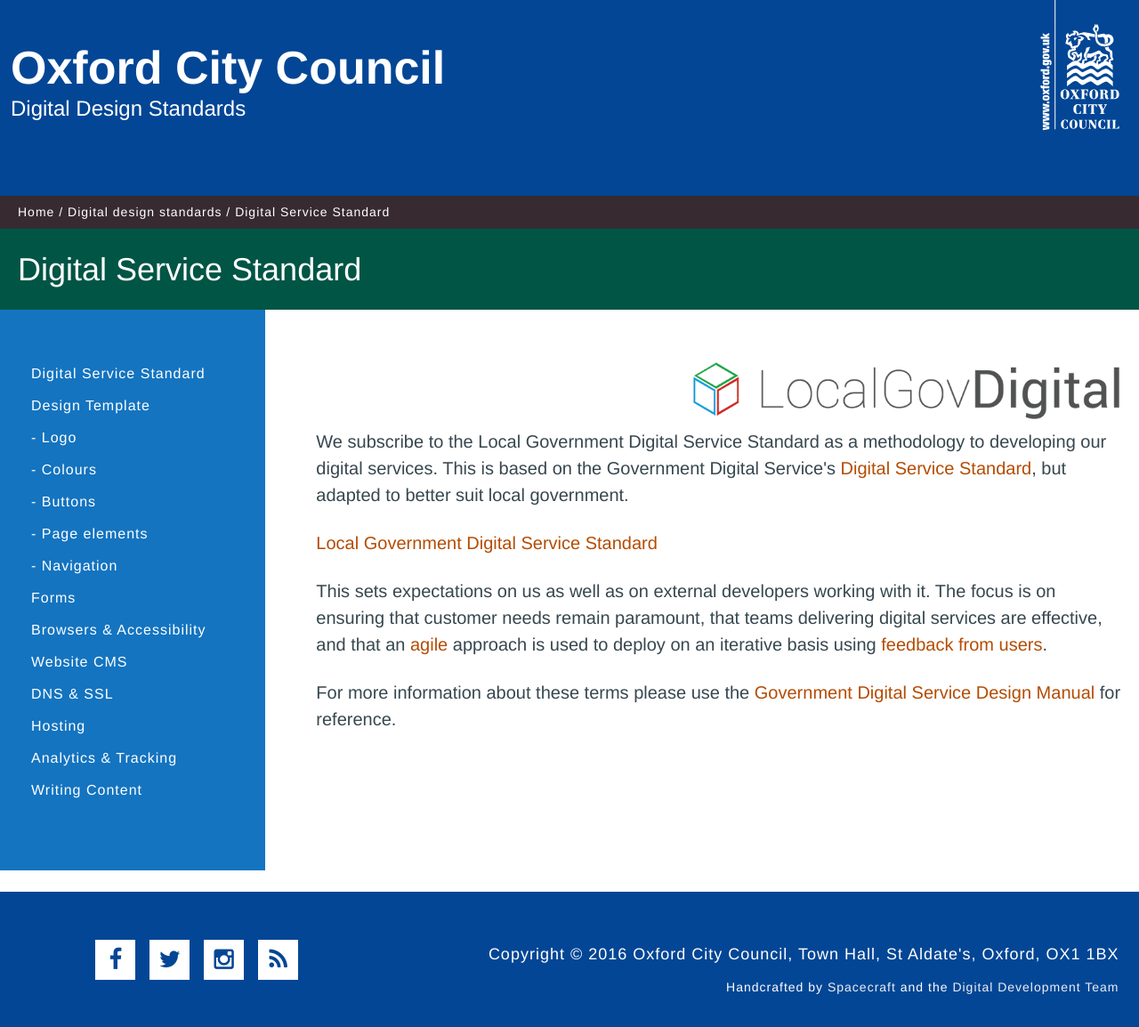
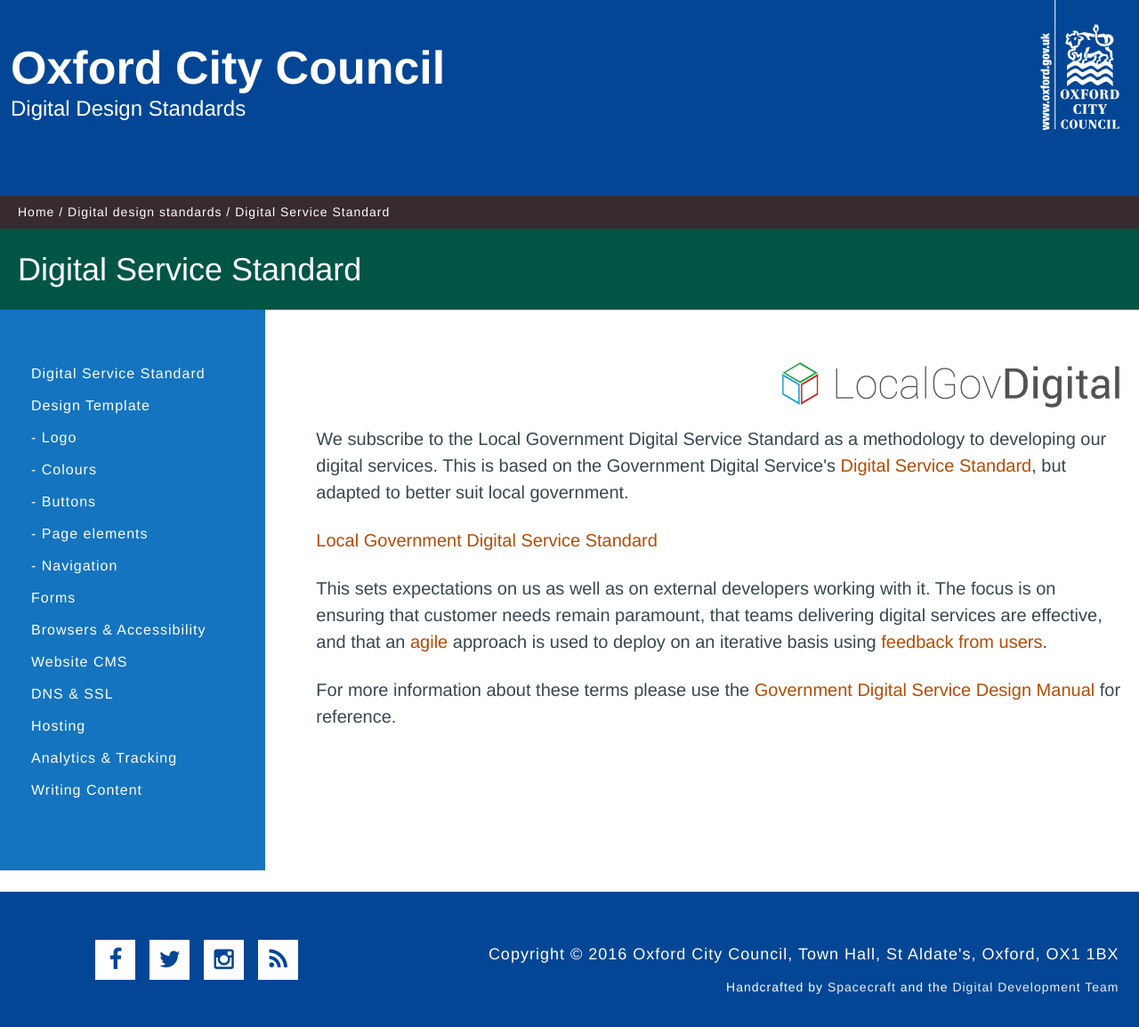
Before and after one commit to OxfordCityCouncil/OxfordCityCouncil.github.io, a Jekyll site: the page built from standards/lgdss.html, in a window 1280 px wide. Shown: the whole page at 89% size. Built offline with Jekyll 4.4.1, drawn with Linux system fonts in a browser that asks for light colours.

Commit message:
logo style

```diff
--- a/standards/lgdss.html
+++ b/standards/lgdss.html
@@ -2,7 +2,7 @@
 layout: default
 title: Digital Service Standard
 ---
-<img src="/images/lgd_logo.png" alt="LocalGov Digital" style="float:right; width:500px; padding:10px;">
+<img src="/images/lgd_logo.png" alt="LocalGov Digital" style="float:right; width:400px; padding:10px; margin-bottom:10px">
 <div style="clear: right">
 <p>We subscribe to the Local Government Digital Service Standard as a methodology to developing our digital services. This is based on the Government Digital Service's <a href="https://www.gov.uk/service-manual/service-standard">Digital Service Standard</a>, but adapted to better suit local government.</p>
 
```
